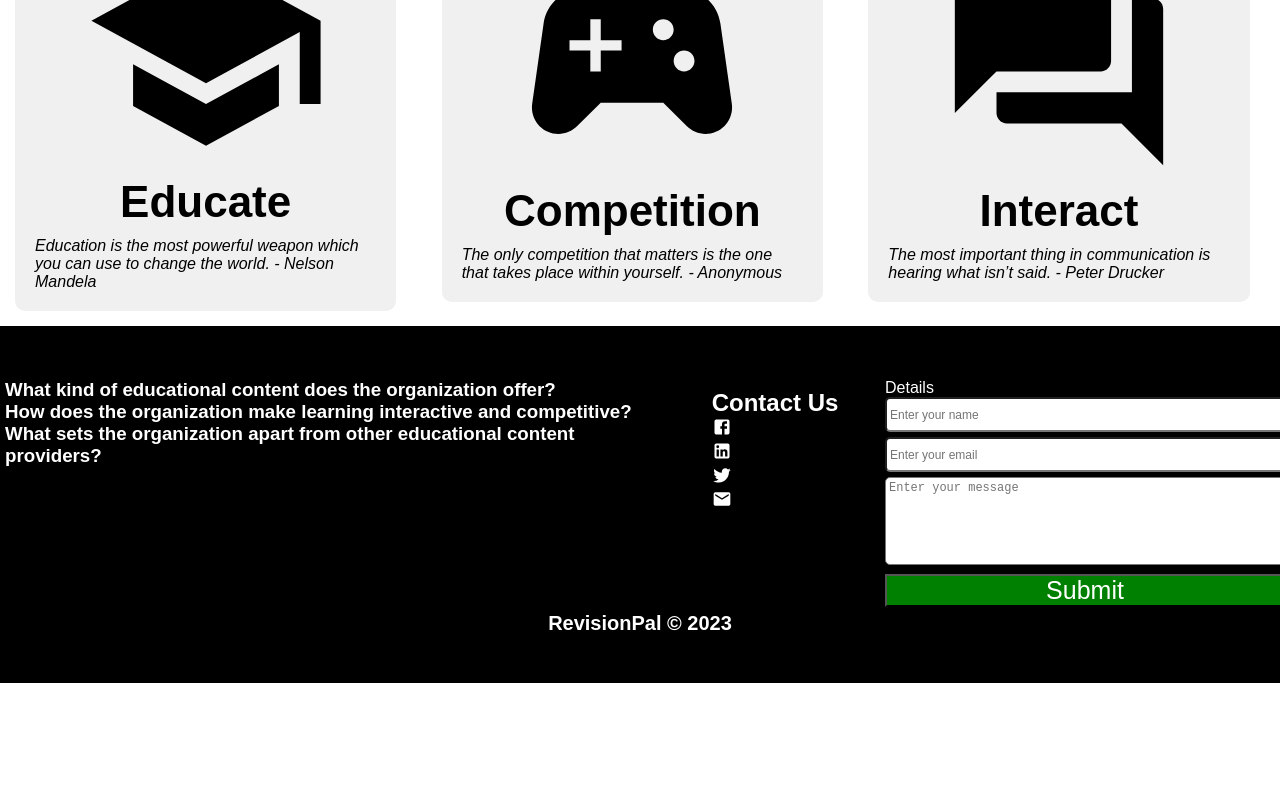
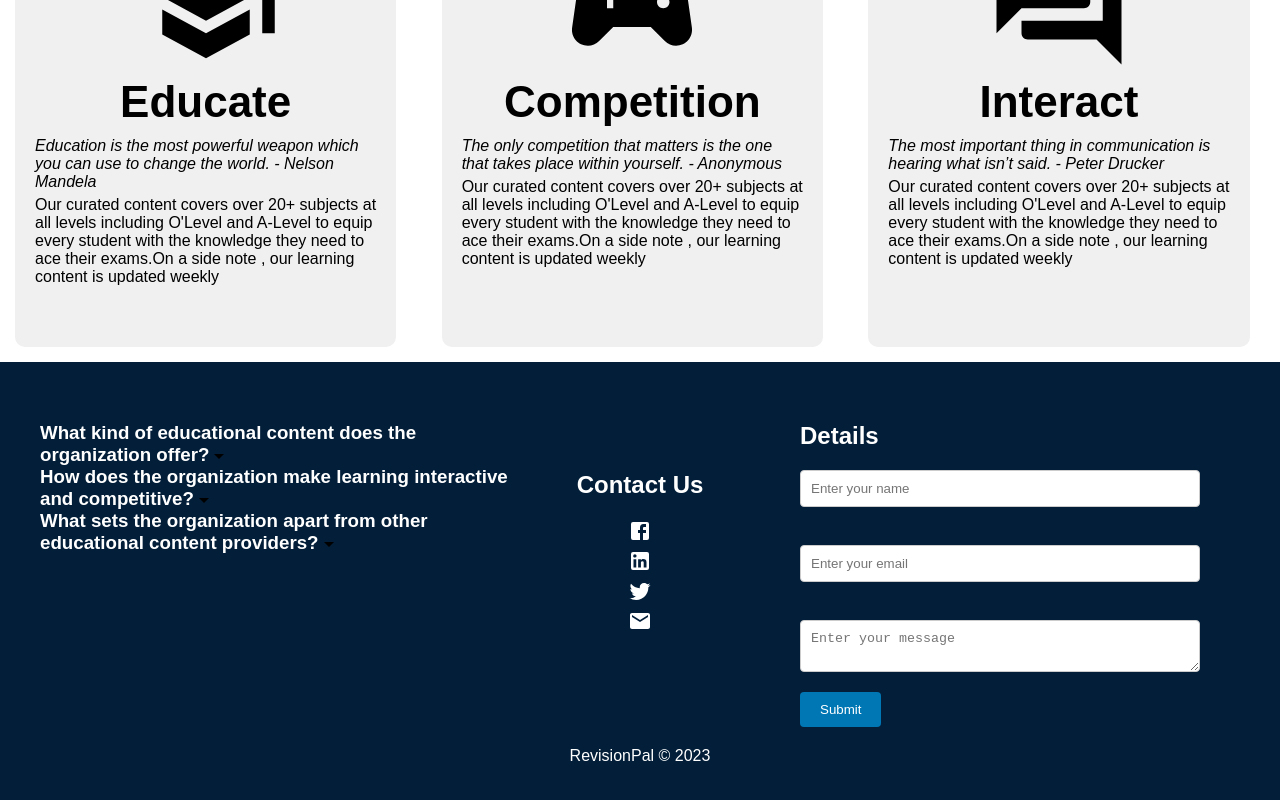
Before and after one commit to brandonbande/studybuddy, a React (Create React App) app: page / in a window 1280 px wide. Shown: the part 688-1488 px from the top of the page. Before the commit the page ends 1371 px from the top, so only its background shows below. Built offline with nearby package versions, Linux system fonts and the light colour scheme.

Commit message:
Minor fixes
No big deal

```diff
--- a/src/components/Footer.js
+++ b/src/components/Footer.js
@@ -3,8 +3,7 @@ import { Facebook, LinkedIn, Mail, Twitter} from '@mui/icons-material';
 import React from 'react'
 import Accordion from './Accordion';
 import ContactForm from './ContactForm';
-//import 'bootstrap/dist/css/bootstrap.min.css';
-//import 'bootstrap/dist/js/bootstrap.bundle.min.js';
+import '../styles/Footer.css'
 
 
 function Footer() {
@@ -28,7 +27,7 @@ function Footer() {
       </a>
     </div>
         <div className='contactForm'>
-            Details
+            <h2>Details</h2>
             <ContactForm />
         </div>
        </div>
--- a/src/components/MyDivs.js
+++ b/src/components/MyDivs.js
@@ -5,18 +5,21 @@ const MyDivs = () => {
   const data = [
     {
       title: 'Educate',
-      icon: <School style={{ fontSize: 250 }} />,
-      quote: 'Education is the most powerful weapon which you can use to change the world. - Nelson Mandela'
+      icon: <School style={{ fontSize: 150 }} />,
+      quote: 'Education is the most powerful weapon which you can use to change the world. - Nelson Mandela',
+      detail : 'Our curated content covers over 20+ subjects at all levels including O\'Level and A-Level to equip every student with the knowledge they need to ace their exams.On a side note , our learning content is updated weekly'
     },
     {
       title: 'Competition',
-      icon: <SportsEsports style={{ fontSize: 250 }} />,
-      quote: 'The only competition that matters is the one that takes place within yourself. - Anonymous'
+      icon: <SportsEsports style={{ fontSize: 150 }} />,
+      quote: 'The only competition that matters is the one that takes place within yourself. - Anonymous',
+      detail : 'Our curated content covers over 20+ subjects at all levels including O\'Level and A-Level to equip every student with the knowledge they need to ace their exams.On a side note , our learning content is updated weekly'
     },
     {
       title: 'Interact',
-      icon: <Forum  style={{ fontSize: 250 }}/>,
-      quote: 'The most important thing in communication is hearing what isn’t said. - Peter Drucker'
+      icon: <Forum  style={{ fontSize: 150 }}/>,
+      quote: 'The most important thing in communication is hearing what isn’t said. - Peter Drucker',
+      detail : 'Our curated content covers over 20+ subjects at all levels including O\'Level and A-Level to equip every student with the knowledge they need to ace their exams.On a side note , our learning content is updated weekly'
     }
   ];
 
@@ -26,6 +29,7 @@ const MyDivs = () => {
     margin: '5px',
     borderRadius: '10px',
     width: '80%',
+    height: '400px',
     display: 'flex',
     flexDirection: 'column',
     alignItems: 'center'
@@ -41,6 +45,10 @@ const MyDivs = () => {
     fontStyle: 'italic'
   };
 
+  const detailStyle = {
+    marginTop : '5px',
+  }
+
   return (
     <>
       {data.map((item) => (
@@ -48,6 +56,7 @@ const MyDivs = () => {
           {item.icon}
           <h2 style={titleStyle}>{item.title}</h2>
           <p style={quoteStyle}>{item.quote}</p>
+          <p style={detailStyle}>{item.detail}</p>
         </div>
       ))}
     </>
--- a/src/pages/Leaderboard.js
+++ b/src/pages/Leaderboard.js
@@ -40,7 +40,7 @@ import React from 'react'
         streak : 16
       },
       {
-        username : 'i_am_eulie',
+        username : 'i_am_tee',
         centre : 'Centre 1',
         streak : 15
       },
@@ -89,10 +89,10 @@ function Leaderboard() {
             Centre
           </div>
           <div className='performerColumn'>
-            Overall Score
+            Overall
           </div>
           <div className='performerColumn'>
-            Test Average
+            Average
           </div>
         </div>
       {topPerformers.map((perfomer)=>(
@@ -152,7 +152,7 @@ function Leaderboard() {
             Province
           </div>
           <div className='performerColumn'>
-            Average Score per Student
+            Average Score
           </div>
         </div>
       {topCentres.map((centre)=>(
--- a/src/styles.css
+++ b/src/styles.css
@@ -187,66 +187,8 @@
     justify-items: center;
 }
 
-.footer{
-    min-height: 100px;
-    height: auto;
-    background-color: black;
-    color: white;
-    width: 100%;
-    padding: 3em 2em;
 
-}
-.footerMain{
-    width: 100%;
-    display: grid;
-    grid-template-columns: 3fr 1fr 1fr;
-    justify-items: center;
-    padding: 5px;
-}
-.socialMedia a {
-    color: white;
-  }
 
-.socialMedia svg {
-    width: 20px;
-    height: 20px;
-  }
-.socialMedia{
-    padding: 10px;
-}
-.socialMedia p{
-    font-size: 15px;
-    padding: 5px;
-}
-.footerSig{
-    width: 100%;
-    text-align: center;
-    font-size: 20px;
-    font-weight: bold;
-}
-.socialMedia , .contactForm{
-    display: flex;
-    flex-direction: column;
-}
-
-.formSubmit{
-    color: white;
-    background-color: green;
-    width: 100%;
-    min-height: 30px;
-    font-size: 25px;
-}
-#email , #message , #name{
-    width: 100%;
-    border-radius: 5px;
-    min-height: 25px;
-    font-size: 12px;
-    padding: 3px;
-    margin-bottom: 5px;
-}
-#message{
-    min-height: 80px;
-}
 .miniboard{
     width: 100%;
     height: auto;
@@ -373,15 +315,9 @@ button.selected {
     }
 
 
-    .performerRow3 .performerColumn:not(:first-child):not(:nth-child(3)) {
+
+    .performerRow .performerColumn:not(:first-child):not(:nth-child(3)) {
         display: none;
     }
 
-    .footerMain{
-        display: flex;
-        flex-direction: column;
-    }
-
-
-
 }
--- /dev/null
+++ b/src/styles/Footer.css
@@ -0,0 +1,102 @@
+.footer {
+    background-color: #021e39;
+    color: white;
+    padding: 40px 20px;
+    display: flex;
+    flex-wrap: wrap;
+    justify-content: space-between;
+    align-items: flex-start;
+  }
+
+  .footerMain {
+    display: grid;
+    grid-template-columns: 2fr 1fr 2fr;
+    padding: 20px;
+    margin: 0 auto;
+  }
+
+  .socialMedia {
+    display: flex;
+    flex-direction: column;
+    flex-wrap: wrap;
+    justify-content: center;
+    align-items: center;
+    margin-bottom: 40px;
+  }
+
+  .socialMedia h2 {
+    margin-bottom: 20px;
+  }
+
+  .socialMedia a {
+    display: inline-block;
+    font-size: 24px;
+    margin: 0 20px;
+    color: #fff;
+    transition: color 0.2s ease-in-out;
+  }
+
+  .socialMedia a:hover {
+    color: #0077b5;
+  }
+
+  .contactForm {
+    flex: 1;
+    margin-left: 40px;
+  }
+
+  .contactForm h2 {
+    margin-bottom: 20px;
+  }
+
+  .contactForm form {
+    display: flex;
+    flex-wrap: wrap;
+  }
+
+  .contactForm input,
+  .contactForm textarea {
+    width: 100%;
+    padding: 10px;
+    margin-bottom: 20px;
+    border: 1px solid #ccc;
+    border-radius: 4px;
+  }
+
+  .contactForm button {
+    padding: 10px 20px;
+    background-color: #0077b5;
+    color: #fff;
+    border: none;
+    border-radius: 4px;
+    cursor: pointer;
+    transition: background-color 0.2s ease-in-out;
+  }
+
+  .contactForm button:hover {
+    background-color: #005f8b;
+  }
+
+  .footerSig {
+    display: flex;
+    flex-direction: column;
+    justify-content: center;
+    align-items: center;
+    text-align: center;
+    width: 100%;
+  }
+
+  @media only screen and (max-width: 768px) {
+    .footerMain {
+      flex-direction: column;
+    }
+
+    .socialMedia {
+      margin-bottom: 20px;
+    }
+
+    .contactForm {
+      margin-left: 0;
+      margin-top: 40px;
+    }
+  }
```
